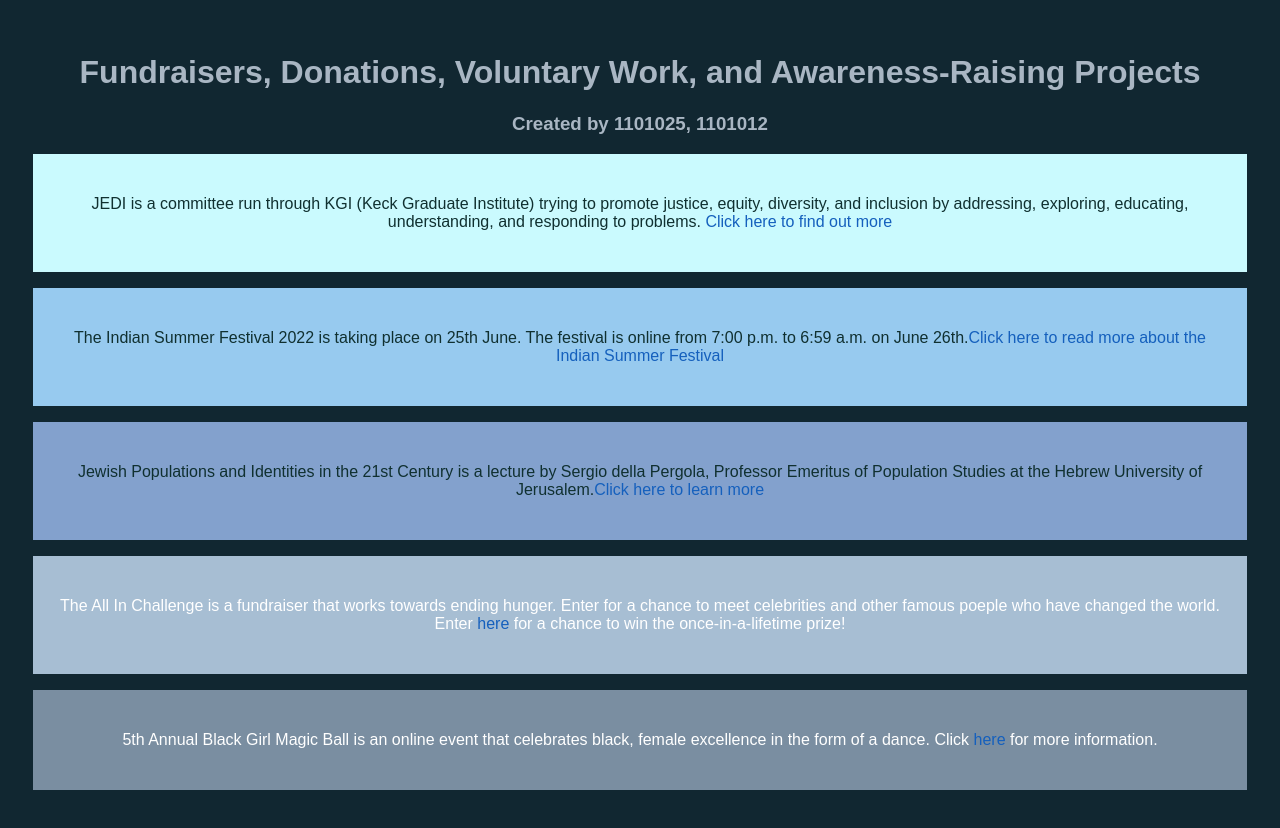
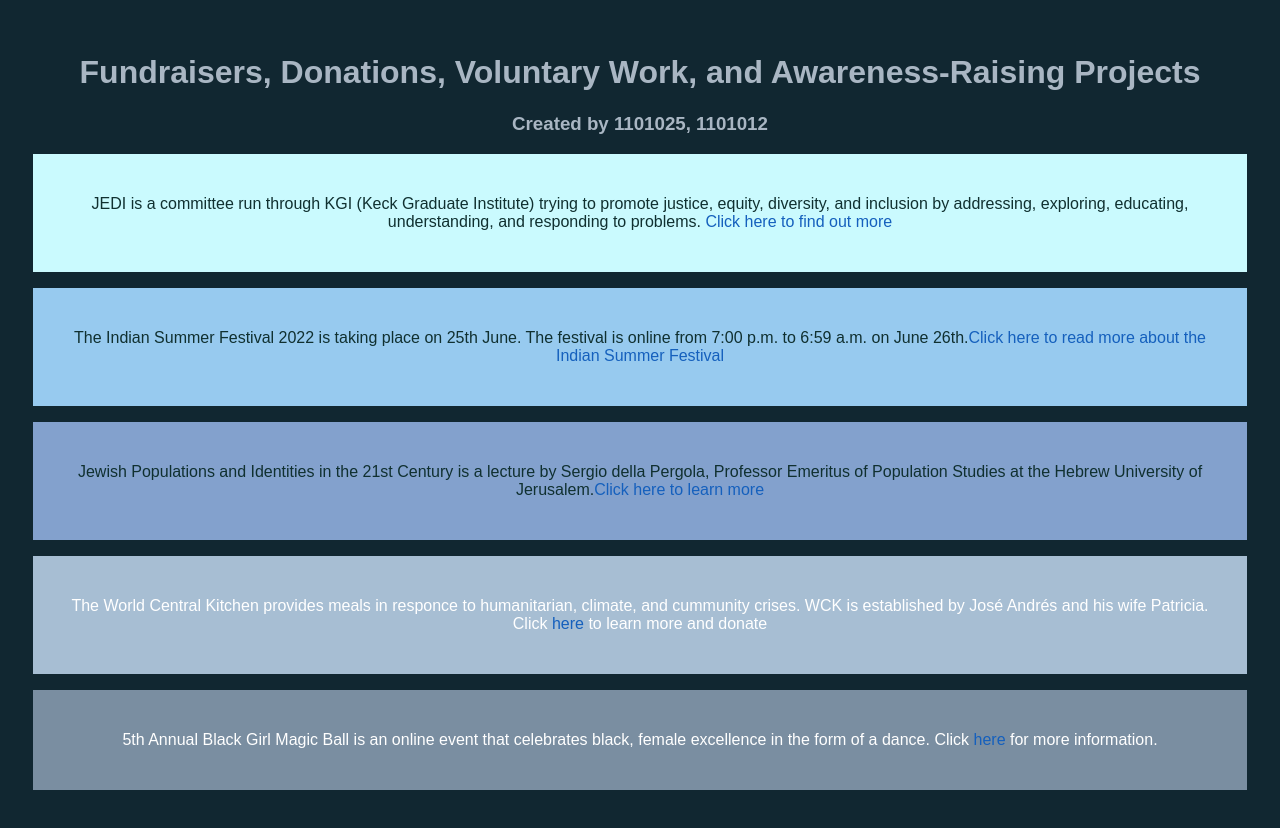
Before and after one commit to culturalinformation/fundraiser.github, a plain HTML site: page index.html in a window 1280 px wide. Drawn offline with Linux system fonts and the light colour scheme; a script that the page names is missing.

Commit message:
Update index.html

```diff
--- a/index.html
+++ b/index.html
@@ -24,7 +24,7 @@
   <p>Jewish Populations and Identities in the 21st Century is a lecture by Sergio della Pergola, Professor Emeritus of Population Studies at the Hebrew University of Jerusalem.<a href="https://www.eventbrite.co.uk/e/jewish-populations-and-identities-in-the-21st-century-tickets-240557763747" target="_blank">Click here to learn more</a></p>
   </ul>
   <ul class="worldcentralkitchen">
-    <p>The All In Challenge is a fundraiser that works towards ending hunger. Enter for a chance to meet celebrities and other famous poeple who have changed the world. Enter <a href="https://www.fanatics.com/all-in-challenge/x-12589906+z-9713580-3838082054" target="_blank">here</a> for a chance to win the once-in-a-lifetime prize!</p>
+    <p>The World Central Kitchen provides meals in responce to humanitarian, climate, and cummunity crises. WCK is established by José Andrés and his wife Patricia.  Click <a href="https://wck.org/" target="_blank">here</a> to learn more and donate</p>
   </ul>
   <ul class="celebrateblack">
     <p>5th Annual Black Girl Magic Ball is an online event that celebrates black, female excellence in the form of a dance. Click <a href="https://www.eventbrite.com/e/2022-black-girl-magic-ball-tickets-251576701687?aff=ebdssbonlinesearch" target="_blank">here</a> for more information.</p>
```
